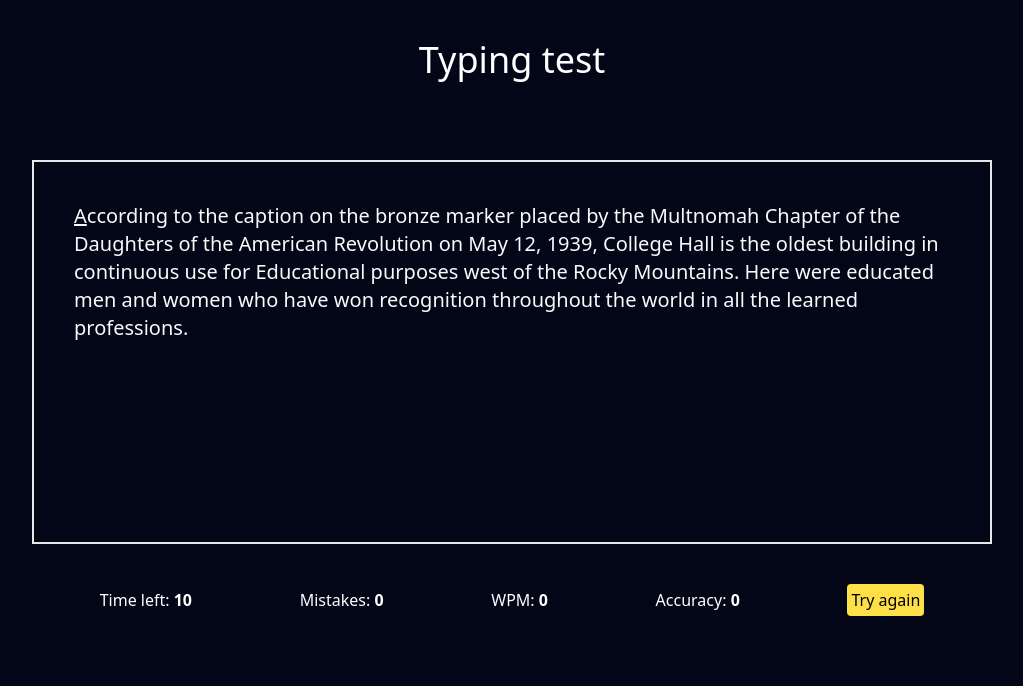
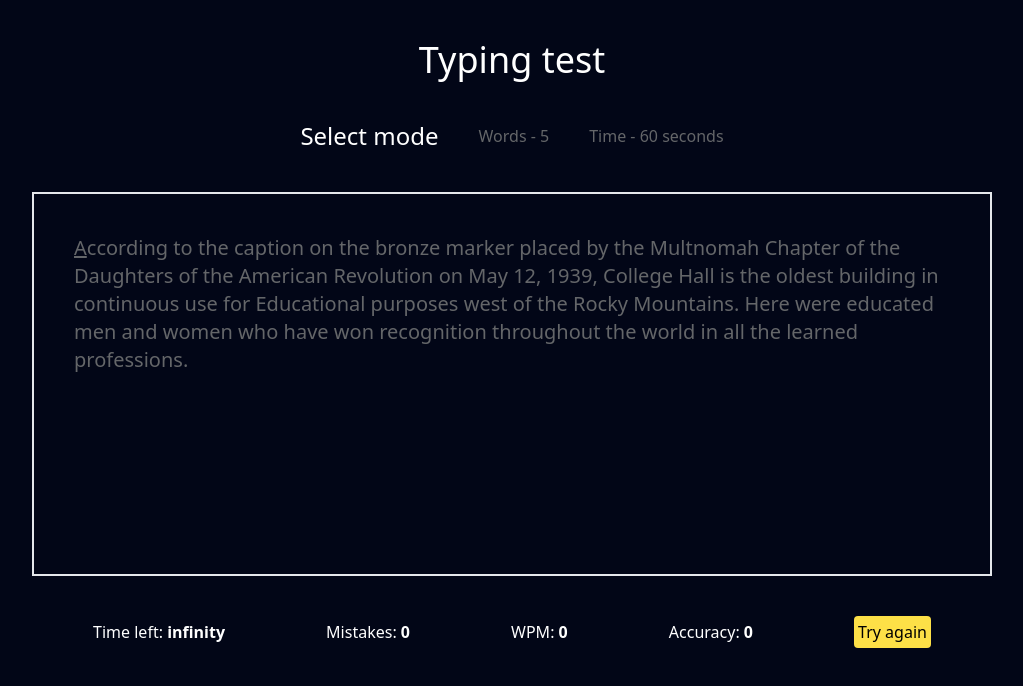
Before and after one commit to sogalabhi/typing-test, a React (Vite) app: page / in a window 1280 px wide. Shown: the top 686 px of the page, without its empty margins (128-1151 px from the left). Built offline with nearby package versions, Linux system fonts and the light colour scheme.

Commit message:
added modes - time and words

```diff
--- a/src/components/TypingTest.jsx
+++ b/src/components/TypingTest.jsx
@@ -1,9 +1,10 @@
 import React, { useEffect, useRef, useState } from 'react'
 
 const TypingTest = () => {
-    const paragraph = `According to the caption on the bronze marker placed by the Multnomah Chapter of the Daughters of the American Revolution on May 12, 1939, College Hall is the oldest building in continuous use for Educational purposes west of the Rocky Mountains. Here were educated men and women who have won recognition throughout the world in all the learned professions.`
-    const maxTime = 10
+    const [paragraph, setParagraph] = useState(`According to the caption on the bronze marker placed by the Multnomah Chapter of the Daughters of the American Revolution on May 12, 1939, College Hall is the oldest building in continuous use for Educational purposes west of the Rocky Mountains. Here were educated men and women who have won recognition throughout the world in all the learned professions.`);
+    const maxTime = 60
     const [timeLeft, settimeLeft] = useState(maxTime)
+    const [timetaken, settimetaken] = useState(0)
     const [Mistakes, setMistakes] = useState(0)
     const [WPM, setWPM] = useState(0)
     const [accuracy, setaccuracy] = useState(0)
@@ -13,13 +14,15 @@
     const charRefs = useRef([])
     const [correctwrong, setCorrectwrong] = useState([])
     const [isBackPressed, setisBackPressed] = useState(false)
+    const [mode, setMode] = useState(null)
     useEffect(() => {
         inputRef.current.focus()
-        setCorrectwrong(Array(charRefs.current.length).fill(''))
-    }, [])
+        setCorrectwrong(Array(charRefs.current.length).fill('text-[#646669]'))
+    }, [mode])
     useEffect(() => {
         let interval;
-        if (isTyping && timeLeft > 0) {
+        if (isTyping && timeLeft > 0 && charIndex < paragraph.length) {
+            if (mode === "time") {
                 interval = setInterval(() => {
                     settimeLeft(timeLeft - 1);
                     let correctChars = charIndex - Mistakes;
@@ -33,20 +36,42 @@
                     setaccuracy(acc)
                 }, 1000);
             }
+            else if (mode === "words") {
+                interval = setInterval(() => {
+                    settimetaken(timetaken + 1);
+                    console.log(timetaken)
+                    if (charIndex < paragraph.length) {
+                        let correctChars = charIndex - Mistakes;
+
+                        let wpm = Math.round((correctChars / 5 / timetaken) * 60);
+                        wpm = wpm < 0 || !wpm || wpm === Infinity ? 0 : wpm;
+                        setWPM(wpm)
+
+                        let acc = Math.round((correctChars / charIndex) * 100);
+                        setaccuracy(acc)
+                    }
+                }, 1000);
+            }
+        }
         else if (timeLeft === 0) {
             clearInterval(interval)
             setisTyping(false)
         }
+        if (mode === "words") {
+            setParagraph(paragraph.split(" ").slice(0, 5).join(" "));
+        }
+        else if (mode === "time") {
+            setParagraph(`According to the caption on the bronze marker placed by the Multnomah Chapter of the Daughters of the American Revolution on May 12, 1939, College Hall is the oldest building in continuous use for Educational purposes west of the Rocky Mountains. Here were educated men and women who have won recognition throughout the world in all the learned professions.`)
+        }
         return () => {
             clearInterval(interval)
         }
-    }, [isTyping, timeLeft])
+    }, [isTyping, timeLeft, timetaken, mode])
 
     const onKeyDown = (e) => {
-        const characters = charRefs.current
         let currentChar = charRefs.current[charIndex]
         let typedChar = e.target.value.slice(-1)
-        if (e.keyCode === 8 && charIndex > 0) {
+        if (e.keyCode === 8 && charIndex > 0 && charIndex < paragraph.length && timeLeft > 0) {
             setisBackPressed(true)
             setcharIndex(charIndex - 1)
             correctwrong[charIndex - 1] = ""
@@ -55,23 +80,23 @@
         else {
             setisBackPressed(false)
         }
-
     }
     const handleOnChange = (e) => {
         const characters = charRefs.current
+        console.log(characters.length)
         let currentChar = charRefs.current[charIndex]
         let typedChar = e.target.value.slice(-1)
         if (!isBackPressed) {
-            if (charIndex < characters.length && timeLeft > 0) {
+            if (charIndex < paragraph.length && timeLeft > 0) {
                 if (!isTyping) setisTyping(true)
                 if (typedChar === currentChar.textContent) {
                     setcharIndex(charIndex + 1)
-                    correctwrong[charIndex] = "bg-green-600 text-opacity-100"
+                    correctwrong[charIndex] = "text-white"
                 }
                 else {
                     setcharIndex(charIndex + 1)
                     setMistakes(Mistakes + 1)
-                    correctwrong[charIndex] = "bg-red-500 text-opacity-100"
+                    correctwrong[charIndex] = "text-red-500"
                 }
                 if (charIndex === characters.length - 1) setisTyping(false)
             }
@@ -80,28 +105,34 @@
             }
         }
     }
-    const resetBtn = ()=>{
+    const resetBtn = () => {
         setisTyping(false)
         settimeLeft(maxTime)
         setcharIndex(0)
         setMistakes(0)
         setWPM(0)
-        setCorrectwrong(Array(charRefs.current.length).fill(''))
+        setaccuracy(100)
+        setCorrectwrong(Array(charRefs.current.length).fill('text-[#646669]'))
+        document.getElementById('paragraph').value = ""
     }
     return (
         <div>
-
+            <div className="flex gap-10 items-center justify-center">
+                <p className="text-2xl">Select mode</p>
+                <p className={`${mode === "words" ? "text-white" : 'text-[#646669]'}  cursor-pointer`} onClick={() => { setMode("words"); resetBtn() }}>Words - 5</p>
+                <p className={`${mode === "time" ? "text-white" : 'text-[#646669]'} cursor-pointer`} onClick={() => { setMode("time"); resetBtn() }}>Time - 60 seconds</p>
+            </div>
             <div className="h-96 border-2 mx-40 my-10 p-10 text-xl relative">
                 <input type="text" name="paragraph" id="paragraph" className='opacity-0 z-50 absolute h-[85%] w-[85%]' ref={inputRef} onChange={handleOnChange} onKeyDown={onKeyDown} />
                 {
                     paragraph.split("").map(
                         (char, index) => (
-                            <span className={`char text-gray-50	 ${index === charIndex ? "underline" : ""} ${correctwrong[index]}`} key={index} ref={(e) => (charRefs.current[index] = e)}>{char}</span>
+                            <span className={`${index === charIndex ? "underline" : ""} ${correctwrong[index]}`} key={index} ref={(e) => (charRefs.current[index] = e)}>{char}</span>
                         )
                     )
                 }</div>
-            {!isTyping && <div className="mx-40 flex gap-10 justify-evenly items-center">
-                <p>Time left: <strong>{timeLeft}</strong></p>
+            {<div className="mx-40 flex gap-10 justify-evenly items-center">
+                <p>Time left: <strong>{mode === "time" ? timeLeft : "infinity"}</strong></p>
                 <p>Mistakes: <strong>{Mistakes}</strong></p>
                 <p>WPM: <strong>{WPM}</strong></p>
                 <p>Accuracy: <strong>{accuracy}</strong></p>
```
Lines whose indentation alone changed are shown as unchanged.
